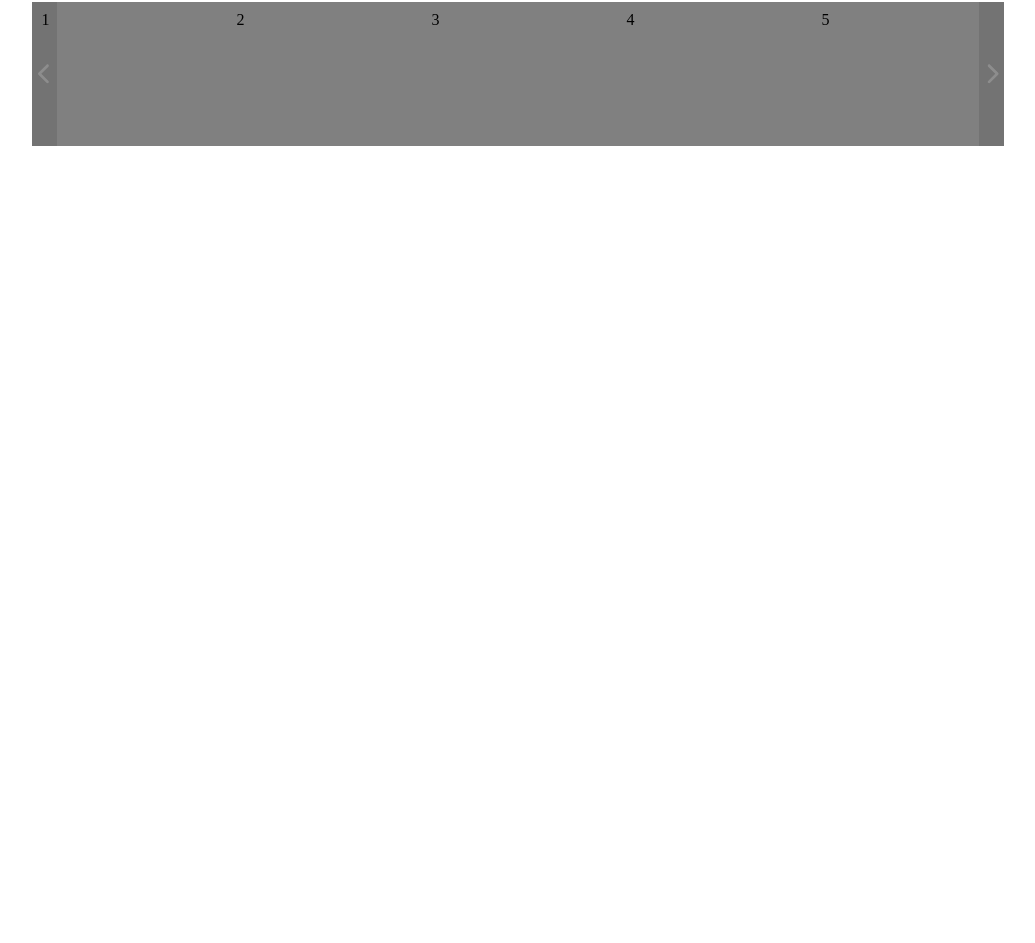
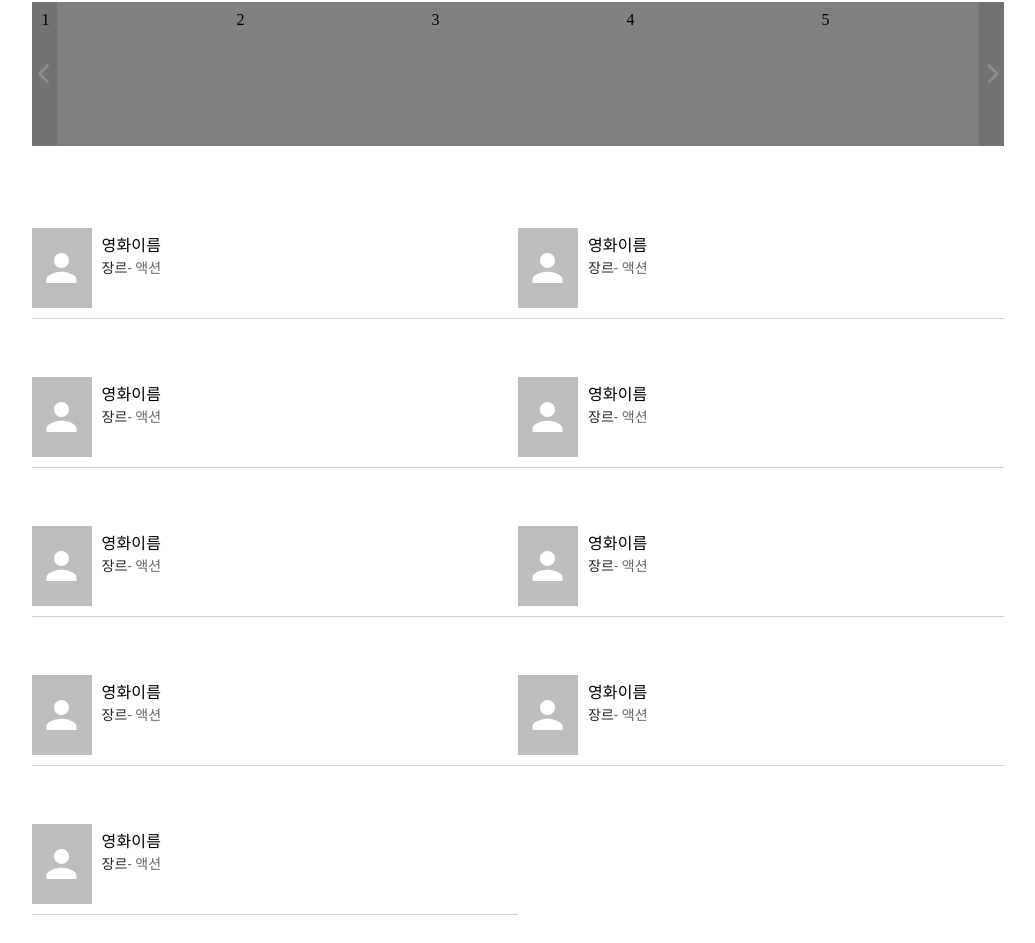
Before and after one commit to jungyu333/movie-Dream, a React (Create React App) app in the folder client/: page /search in a window 1280 px wide. Shown: the part 353-1296 px from the top of the page, without its empty margins (122-1157 px from the left). Before the commit the page ends 800 px from the top, so only its background shows below. Built offline with nearby package versions, Linux system fonts and the light colour scheme; no server answers.

Commit message:
feat : Search Page SearchList 구현 Search Page 하단 SearchList 레이아웃 구현

```diff
--- /dev/null
+++ b/client/src/components/search/SearchItem.js
@@ -0,0 +1,75 @@
+import {
+  Avatar,
+  Divider,
+  Grid,
+  List,
+  ListItem,
+  ListItemAvatar,
+  ListItemText,
+  Typography,
+} from '@mui/material';
+import React from 'react';
+import { Link } from 'react-router-dom';
+import styled from 'styled-components';
+
+const CustomList = styled(List)`
+  margin: 1rem 0;
+`;
+
+const CustomAvatarItem = styled(ListItemAvatar)`
+  margin: 0;
+  margin-right: 10px;
+  & div {
+    width: 100%;
+    height: 10vh;
+    & img {
+      object-fit: cover;
+    }
+  }
+`;
+
+const CustomListItem = styled(ListItem)`
+  padding: 10px 0;
+  &:hover {
+    background-color: #cdcfd4;
+  }
+`;
+
+const CustomDivider = styled(Divider)`
+  border-color: lightgray;
+`;
+
+function SearchItem() {
+  return (
+    <Grid item xl={12} sm={6}>
+      <CustomList>
+        <Link to={'/'}>
+          <CustomListItem alignItems="flex-start">
+            <CustomAvatarItem>
+              <Avatar variant="square" alt="Remy Sharp" />
+            </CustomAvatarItem>
+            <ListItemText
+              primary="영화이름"
+              secondary={
+                <>
+                  <Typography
+                    component="span"
+                    variant="body2"
+                    color="text.primary"
+                  >
+                    장르
+                  </Typography>
+                  {`- 액션`}
+                </>
+              }
+            />
+          </CustomListItem>
+        </Link>
+
+        <CustomDivider component="div" />
+      </CustomList>
+    </Grid>
+  );
+}
+
+export default SearchItem;
--- /dev/null
+++ b/client/src/components/search/SearchList.js
@@ -0,0 +1,28 @@
+import { Grid } from '@mui/material';
+import React from 'react';
+import styled from 'styled-components';
+import SearchItem from './SearchItem';
+
+const Wrapper = styled.div`
+  display: flex;
+  justify-content: center;
+  margin: 2rem 0;
+`;
+
+const GridContainer = styled(Grid)`
+  width: 95%;
+`;
+
+function SearchList() {
+  return (
+    <Wrapper>
+      <GridContainer container>
+        {[1, 2, 3, 4, 5, 6, 7, 8, 9].map((item, index) => (
+          <SearchItem key={index} />
+        ))}
+      </GridContainer>
+    </Wrapper>
+  );
+}
+
+export default SearchList;
--- a/client/src/routes/Search.js
+++ b/client/src/routes/Search.js
@@ -3,6 +3,7 @@ import { Link } from 'react-router-dom';
 import styled from 'styled-components';
 import Carousel from '../components/search/Carousel';
 import Genre from '../components/search/Genre';
+import SearchList from '../components/search/SearchList';
 
 const Wrapper = styled.div`
   margin: 3rem 8rem;
@@ -69,6 +70,7 @@ function Search() {
       <Genre />
       <Carousel />
       <Carousel />
+      <SearchList />
     </Wrapper>
   );
 }
```
